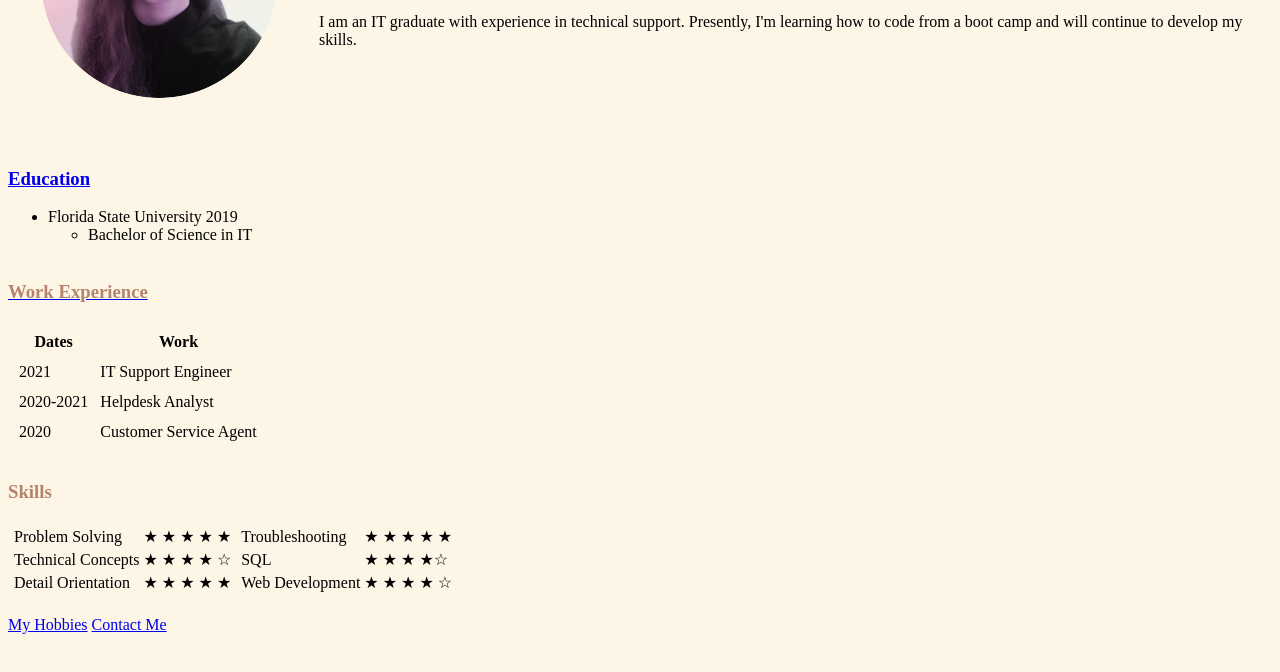
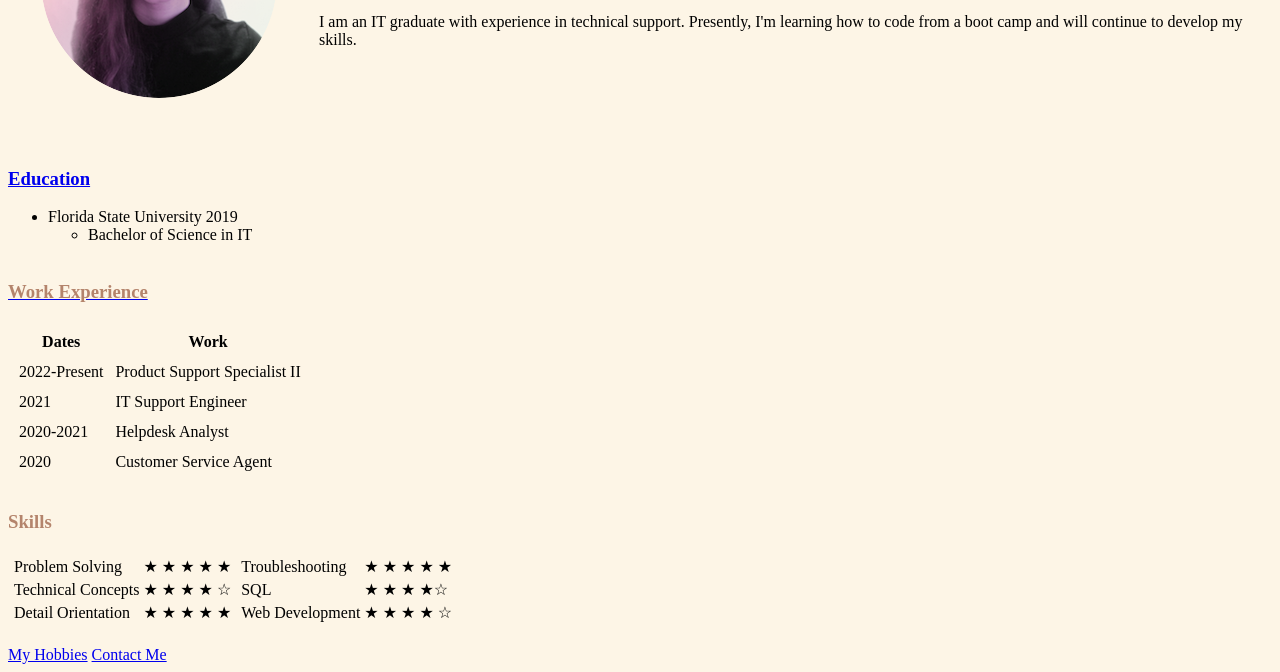
Before and after one commit to sm16aj/cv, a plain HTML site: page index.html in a window 1280 px wide. Shown: the part 183-855 px from the top of the page. Before the commit the page ends 825 px from the top, so only its background shows below. Drawn offline with Linux system fonts and the light colour scheme.

Commit message:
Update index.html
add ukg to work table

```diff
--- a/index.html
+++ b/index.html
@@ -42,6 +42,10 @@
       <th>Work</th>
     </tr>
 </thead>
+  <tr>
+    <td>2022-Present</td>
+    <td>Product Support Specialist II</td>
+  </tr>
   <tr>
     <td>2021</td>
     <td>IT Support Engineer</td>
```
